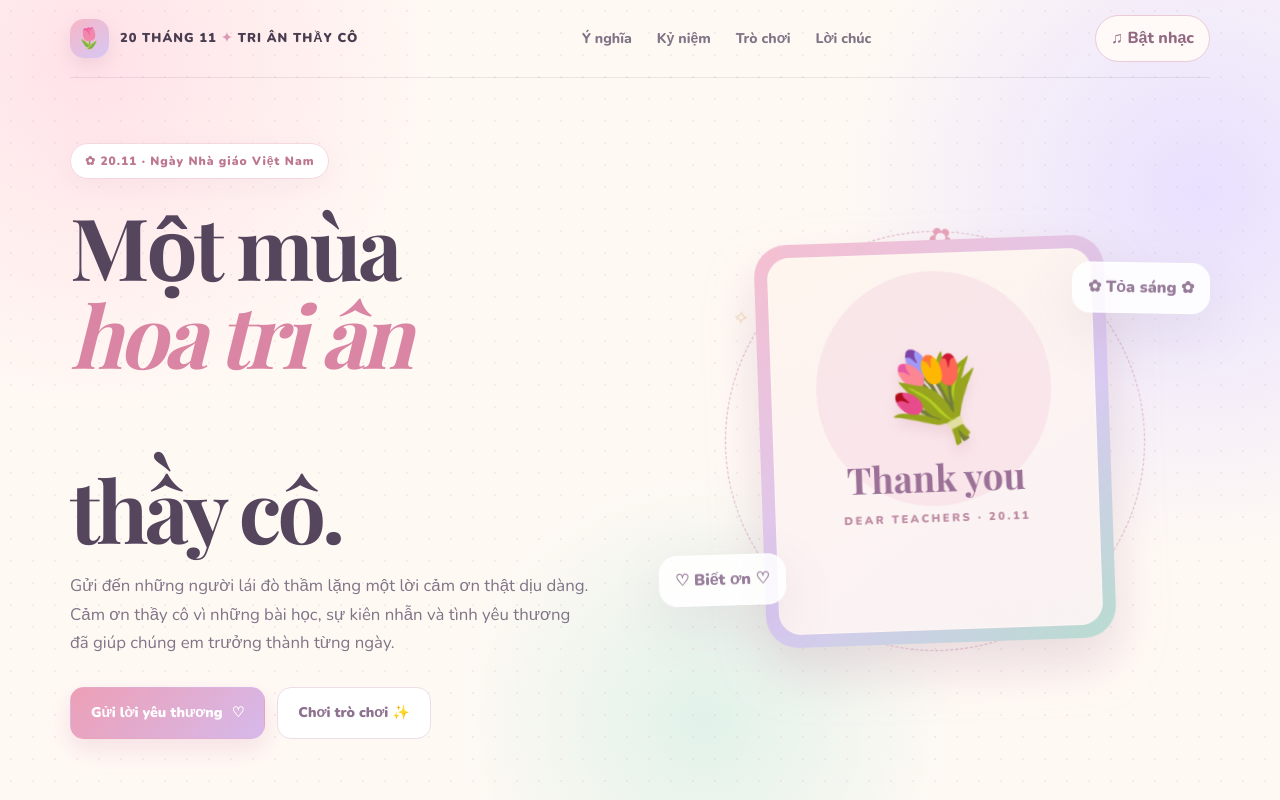
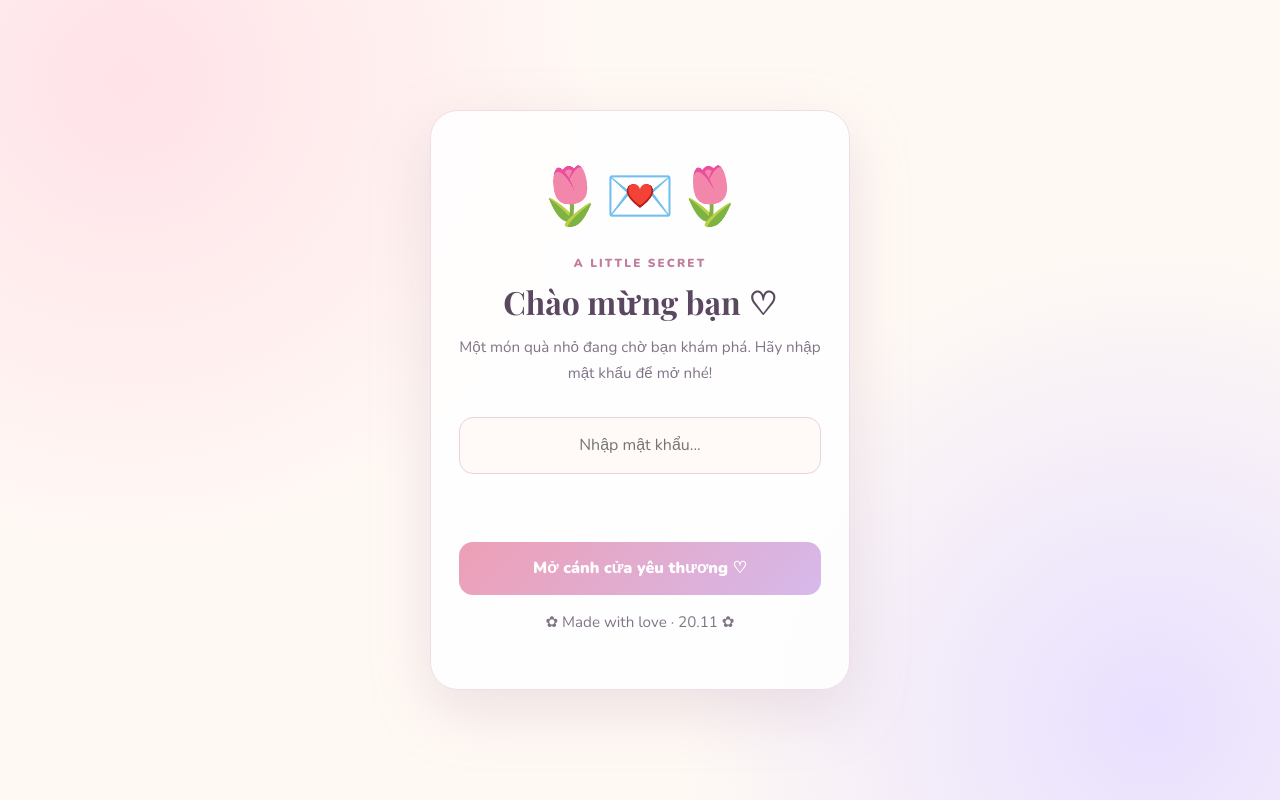
Before and after one commit to phong582/20-11-lop-10-1, a plain HTML site: page index.html in a window 1280 px wide. Shown: the top 800 px of the page. Drawn offline with nearby package versions, Linux system fonts and the light colour scheme.

Commit message:
Implement password screen with validation
Added a password input screen with styling and functionality.

```diff
--- a/index.html
+++ b/index.html
@@ -101,9 +101,116 @@ footer{padding:30px 0;color:#998ba0;font-size:.8rem}.foot{display:flex;justify-c
 @keyframes blinkCursor {
   50% { opacity: 0; }
 }
+ /* Màn hình nhập mật khẩu */
+.password-screen {
+  position: fixed;
+  inset: 0;
+  z-index: 9999;
+  display: flex;
+  align-items: center;
+  justify-content: center;
+  padding: 20px;
+  background:
+    radial-gradient(circle at 10% 10%, #ffe2e8, transparent 35%),
+    radial-gradient(circle at 90% 90%, #e8e0ff, transparent 35%),
+    #fff9f4;
+}
+
+.password-card {
+  width: min(420px, 100%);
+  padding: 38px 28px;
+  text-align: center;
+  background: #ffffffdf;
+  border: 1px solid #f0dce7;
+  border-radius: 28px;
+  box-shadow: 0 20px 60px #b99eb044;
+}
+
+.password-flower {
+  font-size: 3.5rem;
+  margin-bottom: 10px;
+}
+
+.password-card h2 {
+  font-size: 2rem;
+  margin: 10px 0;
+}
+
+.password-card p {
+  color: #807487;
+  font-size: .95rem;
+}
+
+.password-input {
+  width: 100%;
+  padding: 14px;
+  margin: 15px 0 12px;
+  border: 1px solid #ead3df;
+  border-radius: 14px;
+  outline: none;
+  background: #fff9f7;
+  color: #493d50;
+  font: inherit;
+  text-align: center;
+}
+
+.password-input:focus {
+  border-color: #d985a3;
+  box-shadow: 0 0 0 3px #f9dce6;
+}
+
+.password-error {
+  color: #d46e8c !important;
+  min-height: 25px;
+  font-weight: 800;
+}
+
+.password-button {
+  width: 100%;
+  padding: 13px;
+  border: 0;
+  border-radius: 14px;
+  background: linear-gradient(135deg, #ed9fb5, #d6b9eb);
+  color: white;
+  font-weight: 900;
+  cursor: pointer;
+}
 </style>
 </head>
   <body>
+   <div class="password-screen" id="passwordScreen">
+  <div class="password-card">
+    <div class="password-flower">🌷💌🌷</div>
+
+    <div class="eyebrow">A LITTLE SECRET</div>
+
+    <h2>Chào mừng bạn ♡</h2>
+
+    <p>
+      Một món quà nhỏ đang chờ bạn khám phá.
+      Hãy nhập mật khẩu để mở nhé!
+    </p>
+
+    <form id="passwordForm">
+      <input
+        class="password-input"
+        id="passwordInput"
+        type="password"
+        placeholder="Nhập mật khẩu..."
+        autocomplete="off"
+        required
+      >
+
+      <p class="password-error" id="passwordError"></p>
+
+      <button class="password-button" type="submit">
+        Mở cánh cửa yêu thương ♡
+      </button>
+    </form>
+
+    <p>✿ Made with love · 20.11 ✿</p>
+  </div>
+   </div>
 <header class="wrap">
 <a class="brand" href="#top"><span class="brand-icon">🌷</span><span>20 THÁNG 11 <span style="color:#d99ab2">✦</span> TRI ÂN THẦY CÔ</span></a>
 <nav><a href="#meaning">Ý nghĩa</a><a href="#moments">Kỷ niệm</a><a href="#game">Trò chơi</a><a href="#message">Lời chúc</a></nav>
@@ -183,6 +290,22 @@ footer{padding:30px 0;color:#998ba0;font-size:.8rem}.foot{display:flex;justify-c
 </audio>
 <div class="lightbox" id="lightbox" role="dialog" aria-modal="true" aria-label="Xem ảnh lớn"><button class="close" id="closeLightbox" aria-label="Đóng">×</button><img id="largeImg" alt="Ảnh phóng to"></div>
     <script>
+     const passwordForm = document.getElementById('passwordForm');
+const passwordInput = document.getElementById('passwordInput');
+const passwordScreen = document.getElementById('passwordScreen');
+const passwordError = document.getElementById('passwordError');
+
+passwordForm.addEventListener('submit', function(e) {
+  e.preventDefault();
+
+  if (passwordInput.value === '101loveyou') {
+    passwordScreen.style.display = 'none';
+  } else {
+    passwordError.textContent = 'Mật khẩu chưa đúng, thử lại nhé! ♡';
+    passwordInput.value = '';
+    passwordInput.focus();
+  }
+});
 const audio=document.getElementById('bgMusic'),musicToggle=document.getElementById('musicToggle'),musicLabel=document.getElementById('musicLabel');let playing=false;
 musicToggle.addEventListener('click',async()=>{if(!playing){try{await audio.play();playing=true;musicLabel.textContent='Tắt nhạc'}catch(e){musicLabel.textContent='Thử lại'}}else{audio.pause();playing=false;musicLabel.textContent='Bật nhạc'}});
 const revealObserver=new IntersectionObserver(entries=>entries.forEach(entry=>{if(entry.isIntersecting){entry.target.classList.add('show');revealObserver.unobserve(entry.target)}}),{threshold:.12});
```
